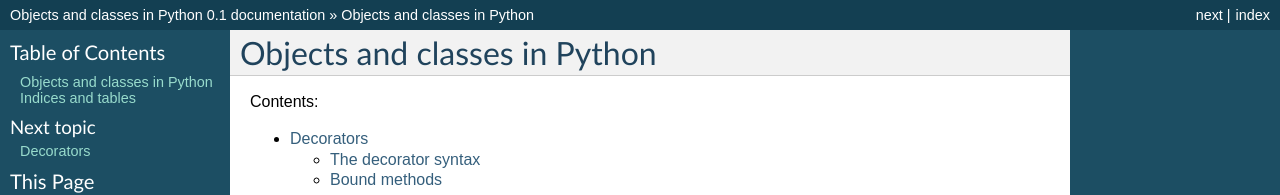
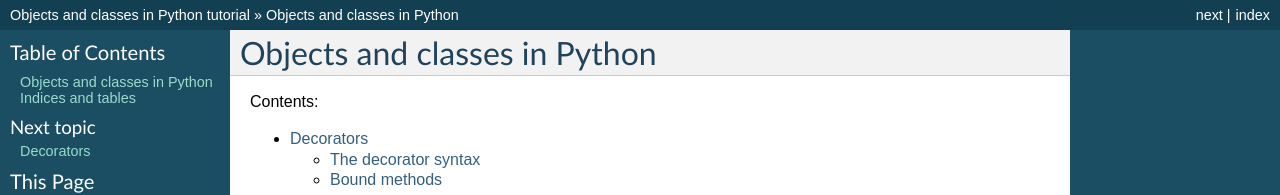
Before and after one commit to nazrulworld/jfine-python-classes-tutorial, a Sphinx documentation site: the page built from source/index.rst, in a window 1280 px wide and 900 px high. Shown: the top 195 px of the window. Built offline with Sphinx 7.4.7, drawn with Linux system fonts in a browser that asks for light colours; some of the changed text lies outside the part shown.

Commit message:
Change html_title in conf.py.

```diff
--- a/source/conf.py
+++ b/source/conf.py
@@ -103,7 +103,7 @@
 
 # The name for this set of Sphinx documents.  If None, it defaults to
 # "<project> v<release> documentation".
-#html_title = None
+html_title = "Objects and classes in Python tutorial"
 
 # A shorter title for the navigation bar.  Default is the same as html_title.
 #html_short_title = None
```
